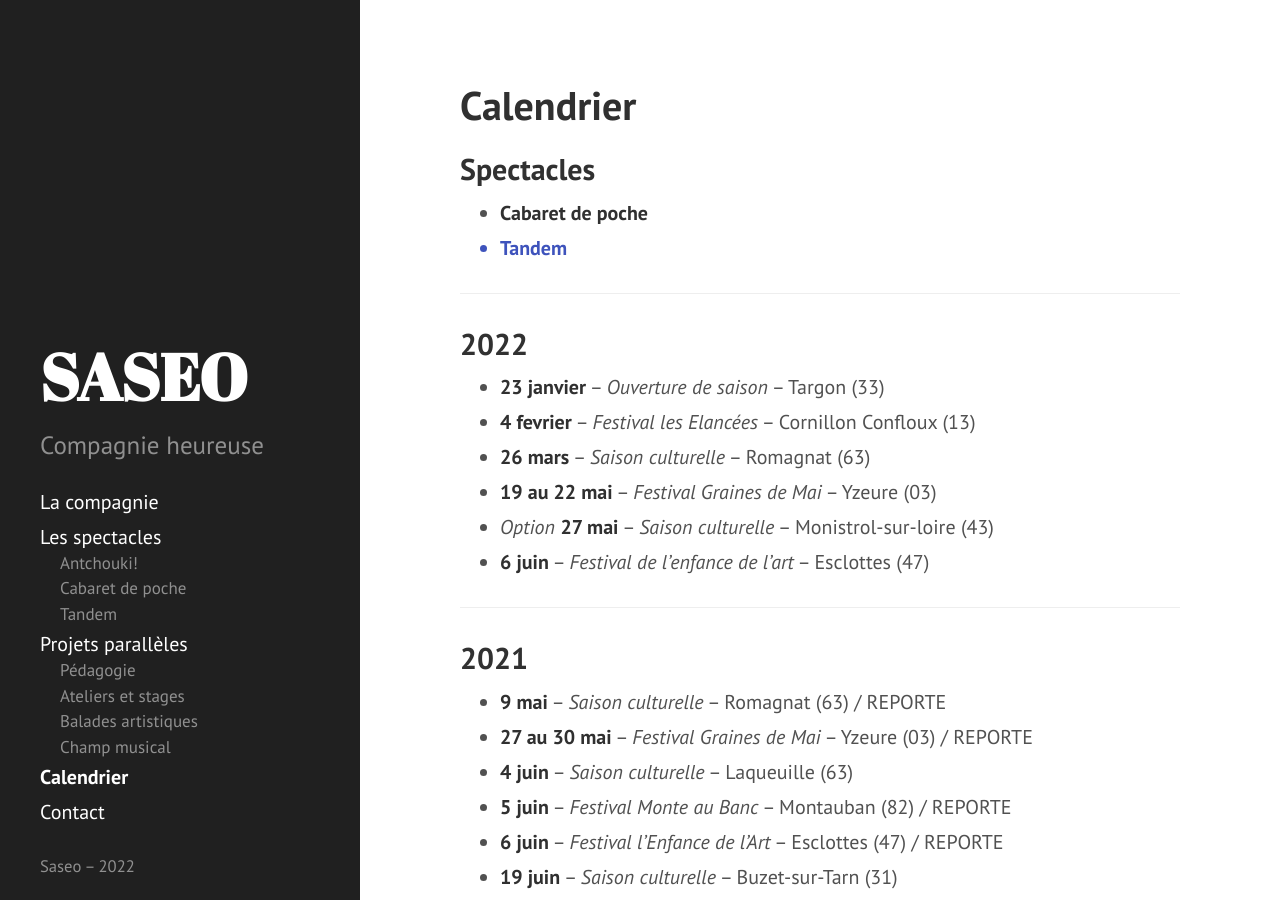
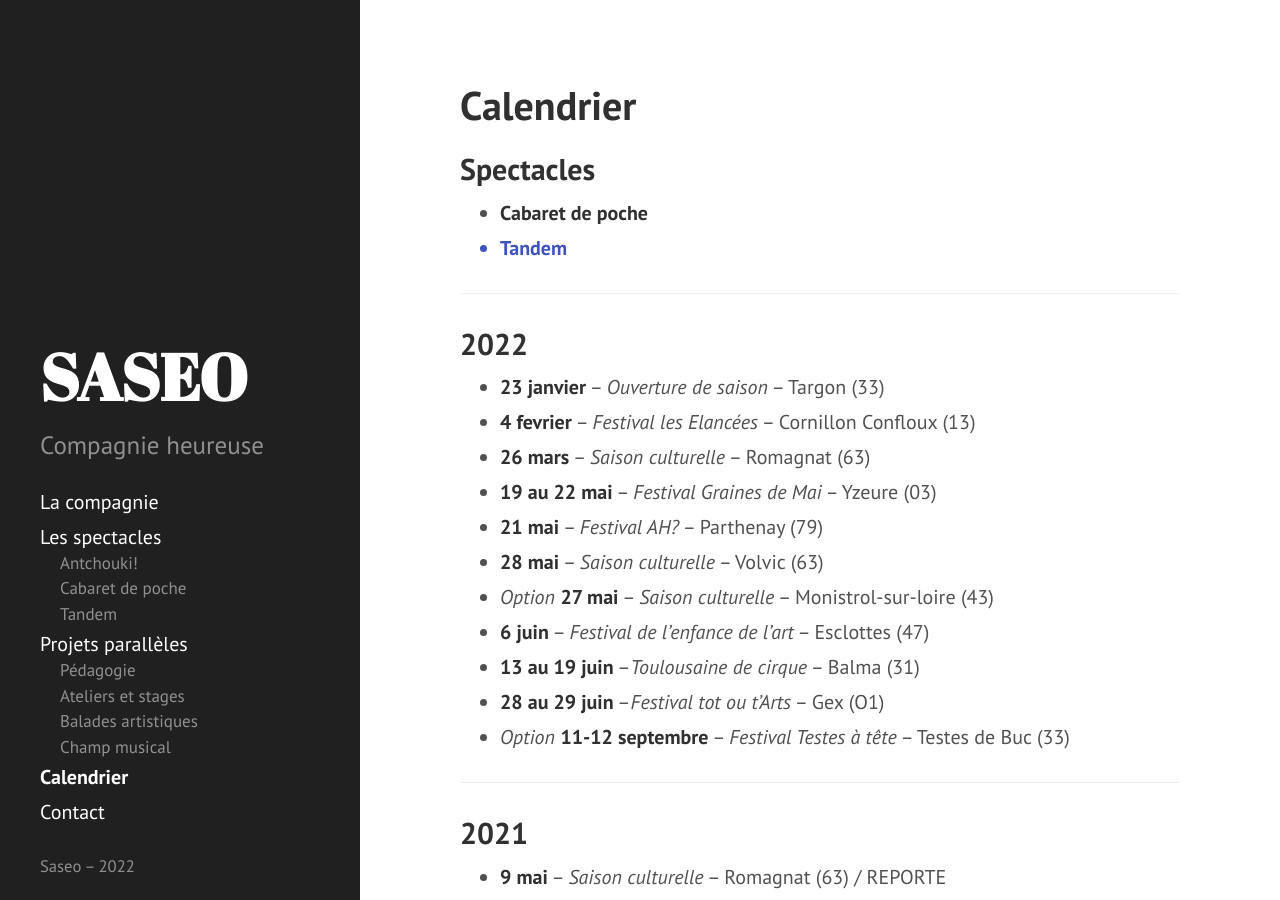
Before and after one commit to rizoom/saseo.org, a Jekyll site: the page built from calendrier.md, in a window 1280 px wide and 900 px high. Built offline with Jekyll 4.4.1, drawn with Linux system fonts in a browser that asks for light colours.

Commit message:
Update calendrier.md

```diff
--- a/calendrier.md
+++ b/calendrier.md
@@ -17,8 +17,13 @@ sidebar_order: 3
 - **4 fevrier** -- _Festival les Elancées_ -- Cornillon Confloux (13)
 - **26 mars** -- _Saison culturelle_ -- Romagnat (63)
 - **19 au 22 mai** -- _Festival Graines de Mai_ -- Yzeure (03)
+- **21 mai** -- _Festival AH?_ -- Parthenay (79)
+- **28 mai** -- _Saison culturelle_ -- Volvic (63)
 - _Option_ **27 mai** -- _Saison culturelle_ -- Monistrol-sur-loire (43)
 - **6 juin** -- _Festival de l'enfance de l'art_ -- Esclottes (47)
+- **13 au 19 juin** --_Toulousaine de cirque_ -- Balma (31)
+- **28 au 29 juin** --_Festival tot ou t'Arts_ -- Gex (O1)
+- _Option_ **11-12 septembre** -- _Festival Testes à tête_ -- Testes de Buc (33)
 
 ---
 
```
